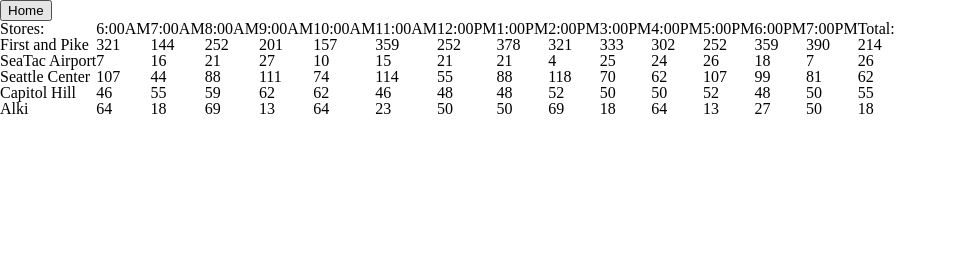
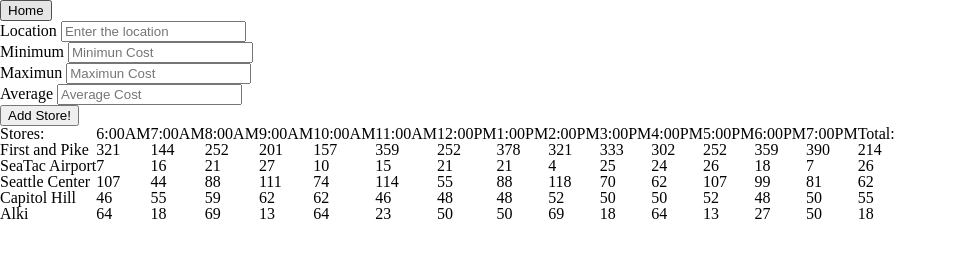
Before and after one commit to Loaye/SalmonCookies, a plain HTML site: page sales.html in a window 1280 px wide. Shown: the whole page, without its empty margins (0-957 px from the left). Drawn offline with Linux system fonts and the light colour scheme.

Commit message:
Added HTML form sheet

```diff
--- a/sales.html
+++ b/sales.html
@@ -9,6 +9,30 @@
     <a href = "index.html"><button>Home</button></a>
   </header>
   <body>
+    <form id ="sample_form">
+      <fieldset>
+        <label for="building">Location</label>
+        <input type="text" name="building"  placeholder="Enter the location" required>
+      </fieldset>
+
+      <fieldset>
+        <label for="min">Minimum</label>
+        <input type="text" name="min" placeholder="Minimun Cost" required>
+      </fieldset>
+
+      <fieldset>
+        <label for="max">Maximun</label>
+        <input for="max" name="max" placeholder="Maximun Cost" required>
+      </fieldset>
+
+      <fieldset>
+        <label for="avg">Average</label>
+        <input for="avg" name="avg" placeholder="Average Cost" required>
+      </fieldset>
+
+      <button id="submit-button" type="submit">Add Store!</button>
+    </form>
+
     <main>
       <sec class="left">
         <table>
```
